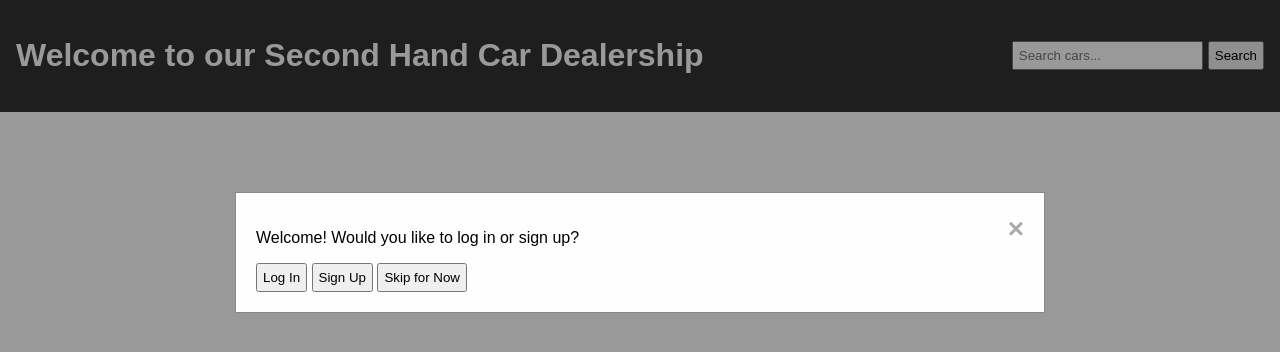
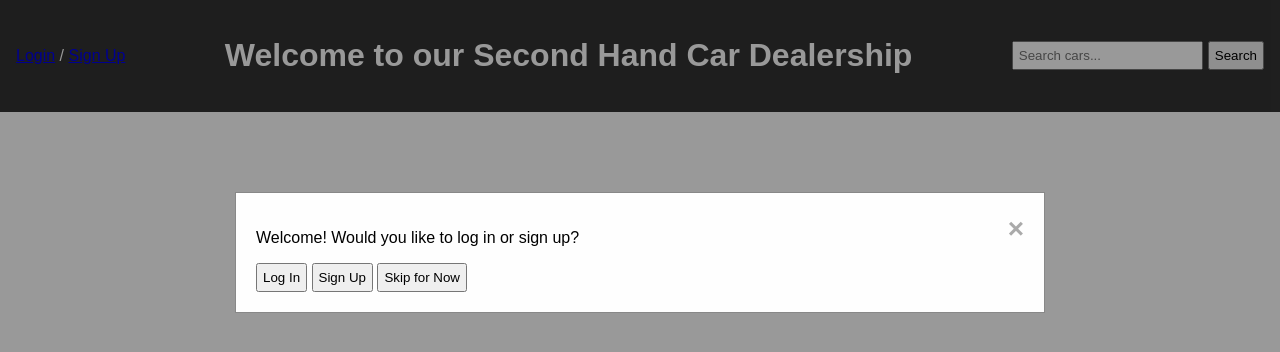
Before and after one commit to B00125298/Car-Sale-Web-App, a website: page Code/views/index.html in a window 1280 px wide. Drawn offline with Linux system fonts and the light colour scheme; no server answers.

Commit message:
added login/sign upbutton

```diff
--- a/Code/views/index.html
+++ b/Code/views/index.html
@@ -20,7 +20,14 @@
 
     <!-- Header Section with Search Bar -->
     <header>
+        <!-- Login/Signup Link -->
+        <div class="login-signup">
+            <a href="#" onclick="redirectToLogin()">Login</a> /
+            <a href="#" onclick="redirectToSignup()">Sign Up</a>
+        </div>
+
         <h1>Welcome to our Second Hand Car Dealership</h1>
+
         <!-- Search Bar -->
         <div class="search-bar">
             <input type="text" id="searchInput" placeholder="Search cars...">
```
